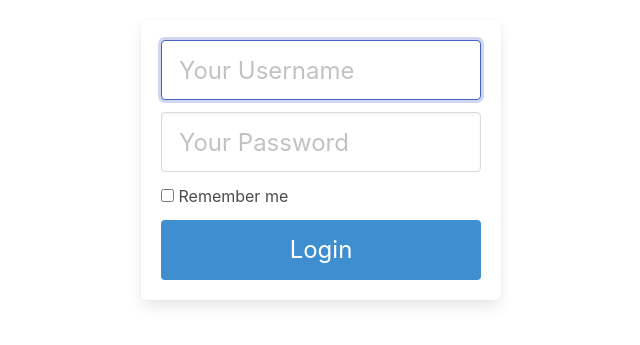
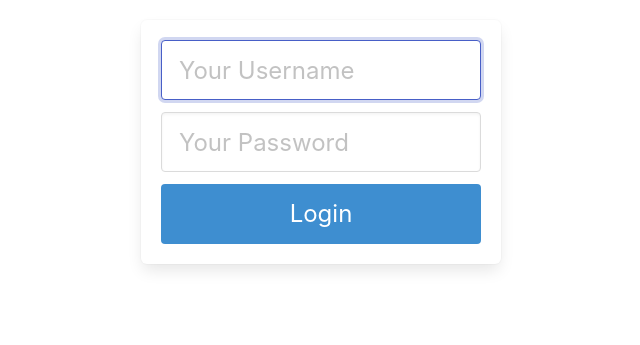
Before and after one commit to eshneken/flask-homemovies, a Flask app: page /login in a window 1280 px wide. Shown: the part 152-497 px from the top of the page, without its empty margins (319-959 px from the left). Run offline with Flask 2, Linux system fonts and the light colour scheme; parts of the project's set-up code (start-up, migrations or seed data) failed here and were passed over.

Commit message:
remove remember button

```diff
--- a/python_app/templates/login.html
+++ b/python_app/templates/login.html
@@ -23,12 +23,6 @@
                     <input class="input is-large" type="password" name="password" placeholder="Your Password">
                 </div>
             </div>
-            <div class="field">
-                <label class="checkbox">
-                    <input type="checkbox" name="remember">
-                    Remember me
-                </label>
-            </div>
             <button class="button is-block is-info is-large is-fullwidth">Login</button>
         </form>
     </div>
```
